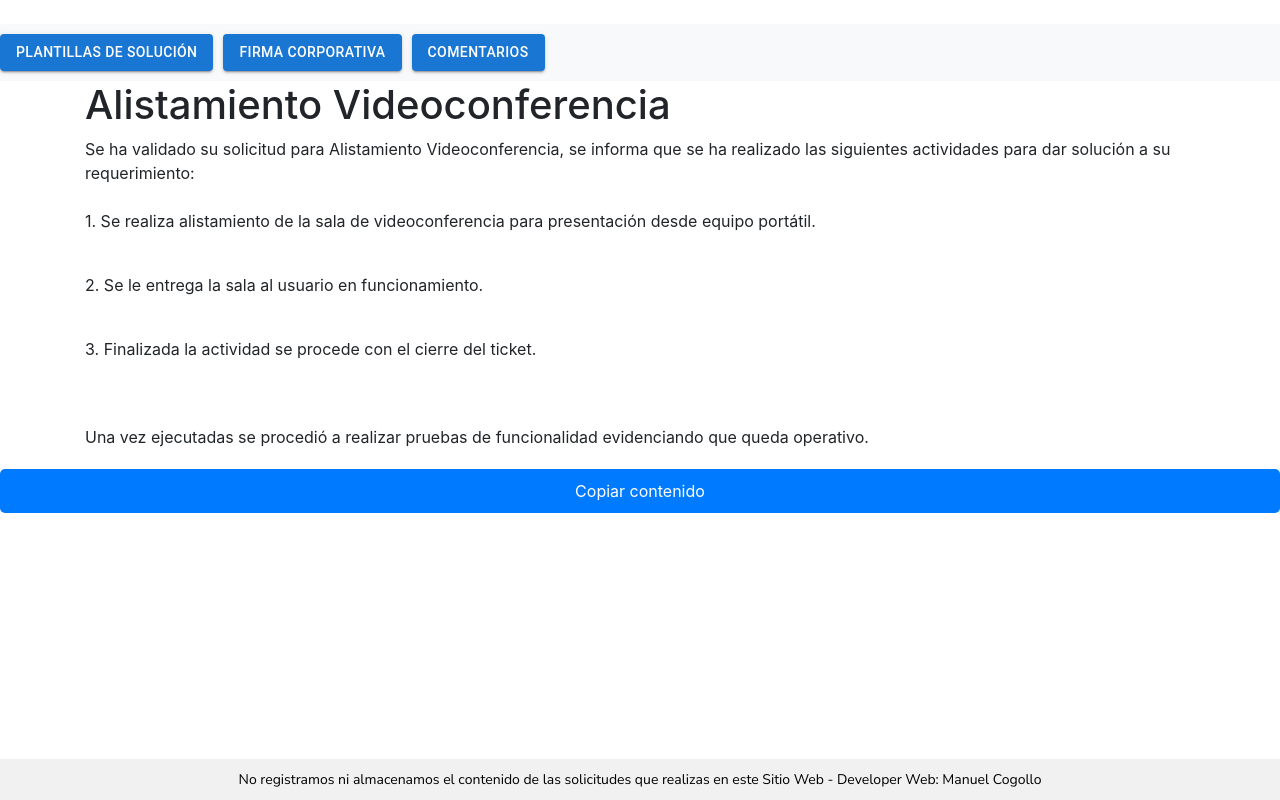
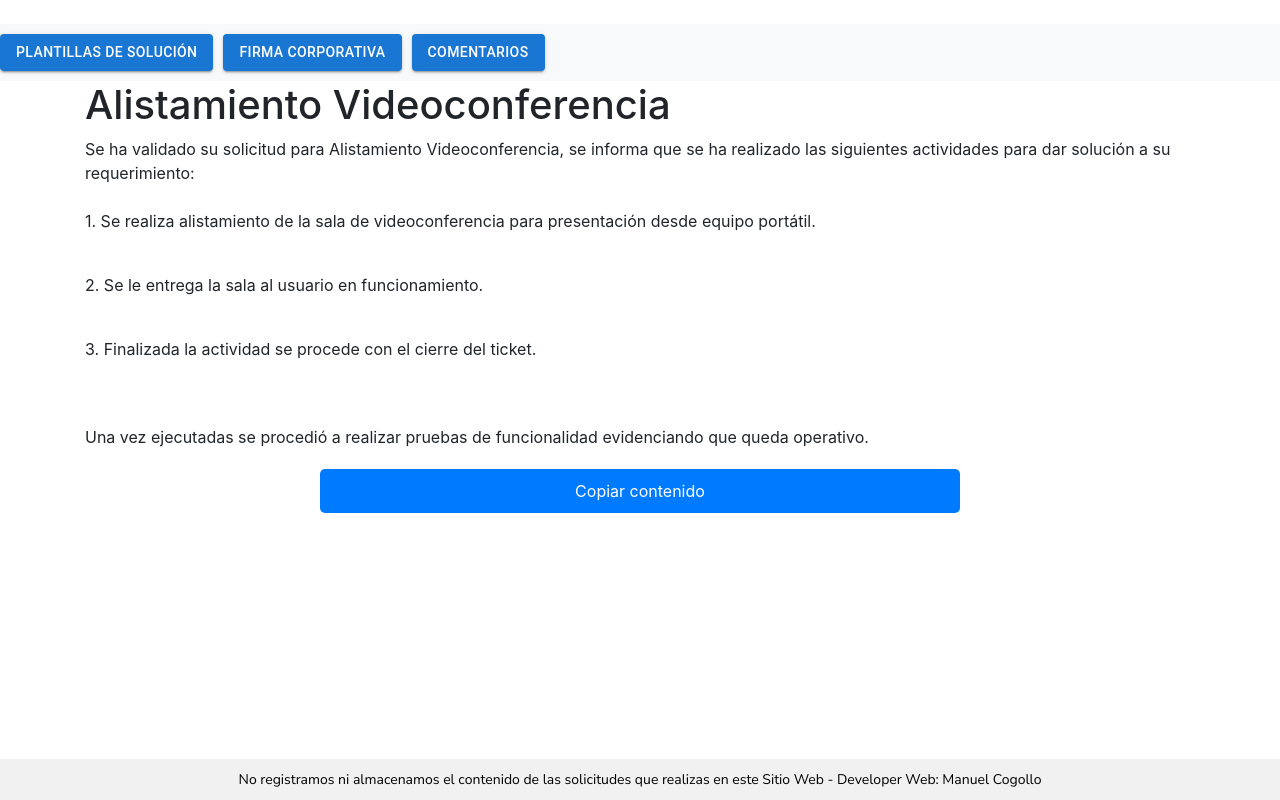
Before and after one commit to manuco-dev/firma_corporativa, a React (Vite) app: page /plantilla1 in a window 1280 px wide. Built offline with nearby package versions, Linux system fonts and the light colour scheme.

Commit message:
Correciones ccs

```diff
--- a/public/Firma.css
+++ b/public/Firma.css
@@ -78,7 +78,7 @@ select {
   border: none;
   border-radius: 5px;
   cursor: pointer;
-  width: 100%; /* Hacer que el botón ocupe todo el ancho */
+  width: 30%; /* Hacer que el botón ocupe todo el ancho */
 }
 
 .firma-logo {
@@ -122,7 +122,7 @@ select {
 
 .button-container button {
   margin-bottom: 10px;
-  width: 100%; /* Asegura que los botones también ocupen todo el ancho disponible */
+  width: 50%; /* Asegura que los botones también ocupen todo el ancho disponible */
 }
 
 .container-copy {
--- a/src/components/documentaciones/FeedBack.css
+++ b/src/components/documentaciones/FeedBack.css
@@ -36,7 +36,6 @@ textarea {
 }
 
 button {
-    display: block;
 
     padding: 10px;
     border: none;
```
